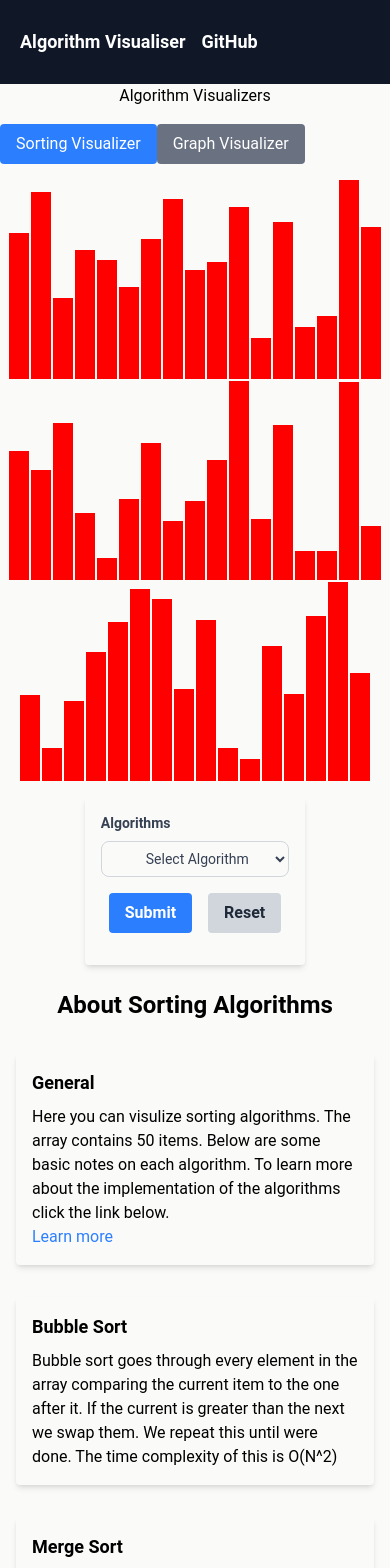
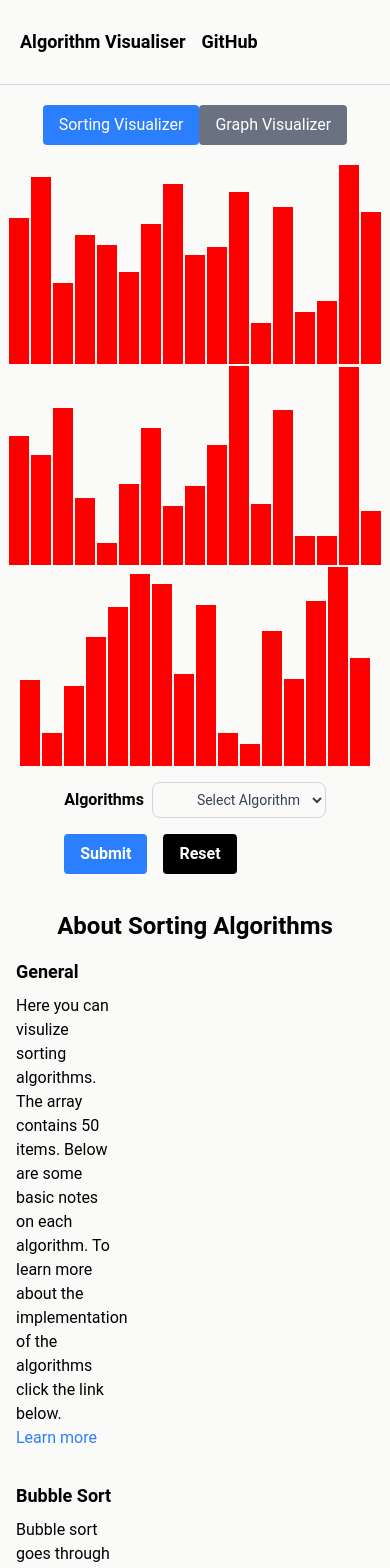
Before and after one commit to GaelGil/algorithm-visualizer, a React (Vite) app: page / in a window 390 px wide. Shown: the top 1568 px of the page. Built offline with nearby package versions, Linux system fonts and the light colour scheme.

Commit message:
updating more style stuff

```diff
--- a/src/components/AlgorithmForm.tsx
+++ b/src/components/AlgorithmForm.tsx
@@ -8,19 +8,16 @@ const AlgorithmForm: React.FC<FormProps> = ({
   onReset,
   disabled,
 }) => (
-  <form onSubmit={onSubmit} className="max-w-md mx-auto p-4  rounded shadow-md">
-    <div className="mb-4">
-      <label
-        className="block text-gray-700 text-sm font-bold mb-2"
-        htmlFor="algorithm"
-      >
+  <form onSubmit={onSubmit} className="">
+    <div className="mb-4 flex items-center">
+      <label className="font-bold" htmlFor="algorithm">
         Algorithms
       </label>
       <select
         id="algorithm"
         value={value}
         onChange={onChange}
-        className="block w-full p-2 pl-10 text-sm text-gray-700 rounded-lg border border-gray-300 focus:ring-blue-500 focus:border-blue-500"
+        className="block w-full p-2 pl-10 text-sm text-gray-700 rounded-lg border border-gray-300 focus:ring-blue-500 focus:border-blue-500 ml-2"
       >
         <option value="">Select Algorithm</option>
         {options.map((opt) => (
@@ -31,17 +28,17 @@ const AlgorithmForm: React.FC<FormProps> = ({
       </select>
     </div>
 
-    <div className="mb-4 flex m-2 space-x-4">
+    <div className="mb-4 flex space-x-4 text-white">
       <button
         type="submit"
-        className="bg-blue-500 hover:bg-blue-700 text-white font-bold py-2 px-4 rounded"
+        className="bg-blue-500 hover:bg-blue-700 font-bold py-2 px-4 rounded"
         disabled={disabled}
       >
         Submit
       </button>
       <button
         type="button"
-        className="bg-gray-300 hover:bg-gray-400 text-gray-800 font-bold py-2 px-4 rounded"
+        className="bg-black hover:bg-gray-400 font-bold py-2 px-4 rounded"
         onClick={onReset}
         disabled={disabled}
       >
--- a/src/components/AlgorithmInfo.tsx
+++ b/src/components/AlgorithmInfo.tsx
@@ -5,10 +5,9 @@ import type { Info } from "../types/info";
 // since we have sorting and traversal algorithms we can use this
 // to load in on each page without having to rewrite this
 const AlgorithmInfo: React.FC<{ info: Info[] }> = ({ info }) => (
-  <div className="flex flex-wrap justify-center mb-4">
+  <div className="">
     {info.map((info, index) => (
-      <div key={index} className="w-full md:w-1/2 xl:w-1/3 p-4">
-        <div className="rounded shadow-md p-4 h-full">
+      <div key={index} className="w-1/3 p-4">
         <h2 className=" text-lg font-bold mb-2">{info.name}</h2>
         <p>{info.description}</p>
         {info.link && (
@@ -22,7 +21,6 @@ const AlgorithmInfo: React.FC<{ info: Info[] }> = ({ info }) => (
           </a>
         )}
       </div>
-      </div>
     ))}
   </div>
 );
--- a/src/components/Navigation.tsx
+++ b/src/components/Navigation.tsx
@@ -3,23 +3,23 @@ import { Link } from "react-router-dom";
 // simple navbar component to be usedon all pages
 const Navigation = () => {
   return (
-    <nav className="bg-gray-900 text-white p-3">
+    <div className=" p-3 border-b border-gray-300">
       <div className="flex p-2 mx-auto space-x-4">
         <Link
           to="/"
-          className="py-2 text-white  text-lg font-bold text-decoration-none hover:bg-gray-300 rounded"
+          className="py-2 text-lg hover:text-blue-500 font-bold text-decoration-none"
         >
           Algorithm Visualiser
         </Link>
 
         <a
           href="https://github.com/GaelGil/algorithm-visualizer"
-          className="py-2 text-white text-lg font-bold text-decoration-none"
+          className="py-2 text-lg hover:text-blue-500 font-bold text-decoration-none"
         >
           GitHub
         </a>
       </div>
-    </nav>
+    </div>
   );
 };
 
--- a/src/components/SortingVisualizer.tsx
+++ b/src/components/SortingVisualizer.tsx
@@ -79,8 +79,8 @@ const SortingVisualizer: React.FC<ArrayProps> = ({ arraysInfo }) => {
         disabled={isSorting}
       />
 
-      <div className="mt-6">
-        <h2 className="text-2xl font-bold mb-4 text-center">
+      <div className="mt-5">
+        <h2 className="text-center font-bold text-2xl">
           About Sorting Algorithms
         </h2>
         {/* importing algorithm form component with sorting specific values */}
--- a/src/components/TraversalVisualizer.tsx
+++ b/src/components/TraversalVisualizer.tsx
@@ -122,8 +122,8 @@ const TraversalVisualizer: React.FC<GraphProps> = ({ graphsInfo }) => {
 
   // the traversal visualizer component
   return (
-    <div className="GraphTraversalVisualiser container d-flex flex-column align-items-center py-4">
-      <div className="matrix-container d-flex flex-column mb-4">
+    <div className="min-h-screen ">
+      <div className=" d-flex flex-column mb-4">
         {matrix.map((row, rowIndex) => (
           <div key={rowIndex} className={"matrix-row matrix-row-" + rowIndex}>
             {row.map((cell, colIndex) => (
@@ -180,7 +180,9 @@ const TraversalVisualizer: React.FC<GraphProps> = ({ graphsInfo }) => {
         disabled={isSorting}
       />
       <div className="mt-5">
-        <h2 className="text-center mb-4">About Traversal Algorithms</h2>
+        <h2 className="text-center font-bold text-2xl">
+          About Traversal Algorithms
+        </h2>
         {/* importing algorithm info component with traversal specific values */}
         <AlgorithmInfo info={graphsInfo} />
       </div>
--- a/src/css/index.css
+++ b/src/css/index.css
@@ -9,6 +9,7 @@
 @theme {
   --color-primary-600: oklch(98.5% 0.001 106.423);
   --color-secondary-300: oklch(98.5% 0.001 106.423);
+  --color-tertiary-300: oklch(20.5% 0 0);
 }
 
 body {
--- a/src/pages/Visualiser.tsx
+++ b/src/pages/Visualiser.tsx
@@ -8,13 +8,11 @@ const VisualizersPage: React.FC = () => {
   const [selected, setSelected] = useState<"sorting" | "graph">("sorting"); // declare the default state as string
 
   return (
-    <div className="">
-      <h1 className="text-center mb-4">Algorithm Visualizers</h1>
-
+    <>
       {/* the selection options for sorting options */}
-      <div className="mb-4 d-flex justify-content-center">
+      <div className="flex justify-center m-5 text-white">
         <button
-          className={`rounded  text-white px-4 py-2 ${
+          className={`rounded px-4 py-2 ${
             selected === "sorting" ? "bg-blue-500" : "bg-gray-500"
           }`}
           onClick={() => setSelected("sorting")}
@@ -22,7 +20,7 @@ const VisualizersPage: React.FC = () => {
           Sorting Visualizer
         </button>
         <button
-          className={`rounded text-white  px-4 py-2  ${
+          className={`rounded px-4 py-2  ${
             selected === "graph" ? "bg-blue-500" : "bg-gray-500"
           }`}
           onClick={() => setSelected("graph")}
@@ -40,7 +38,7 @@ const VisualizersPage: React.FC = () => {
       ) : (
         <TraversalVisualizer graphsInfo={graphsInfo} />
       )}
-    </div>
+    </>
   );
 };
 
```
Lines whose indentation alone changed are shown as unchanged.
